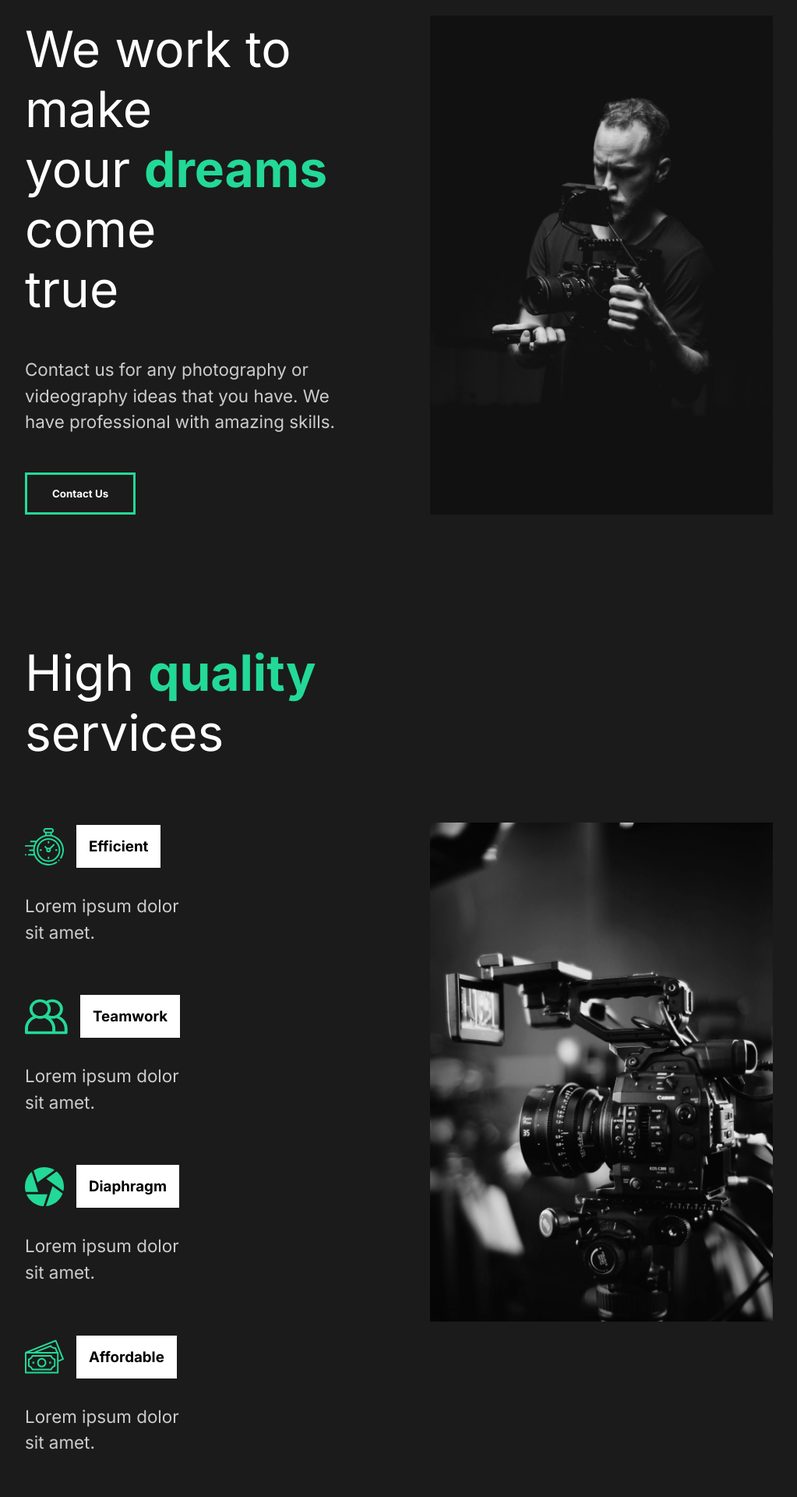
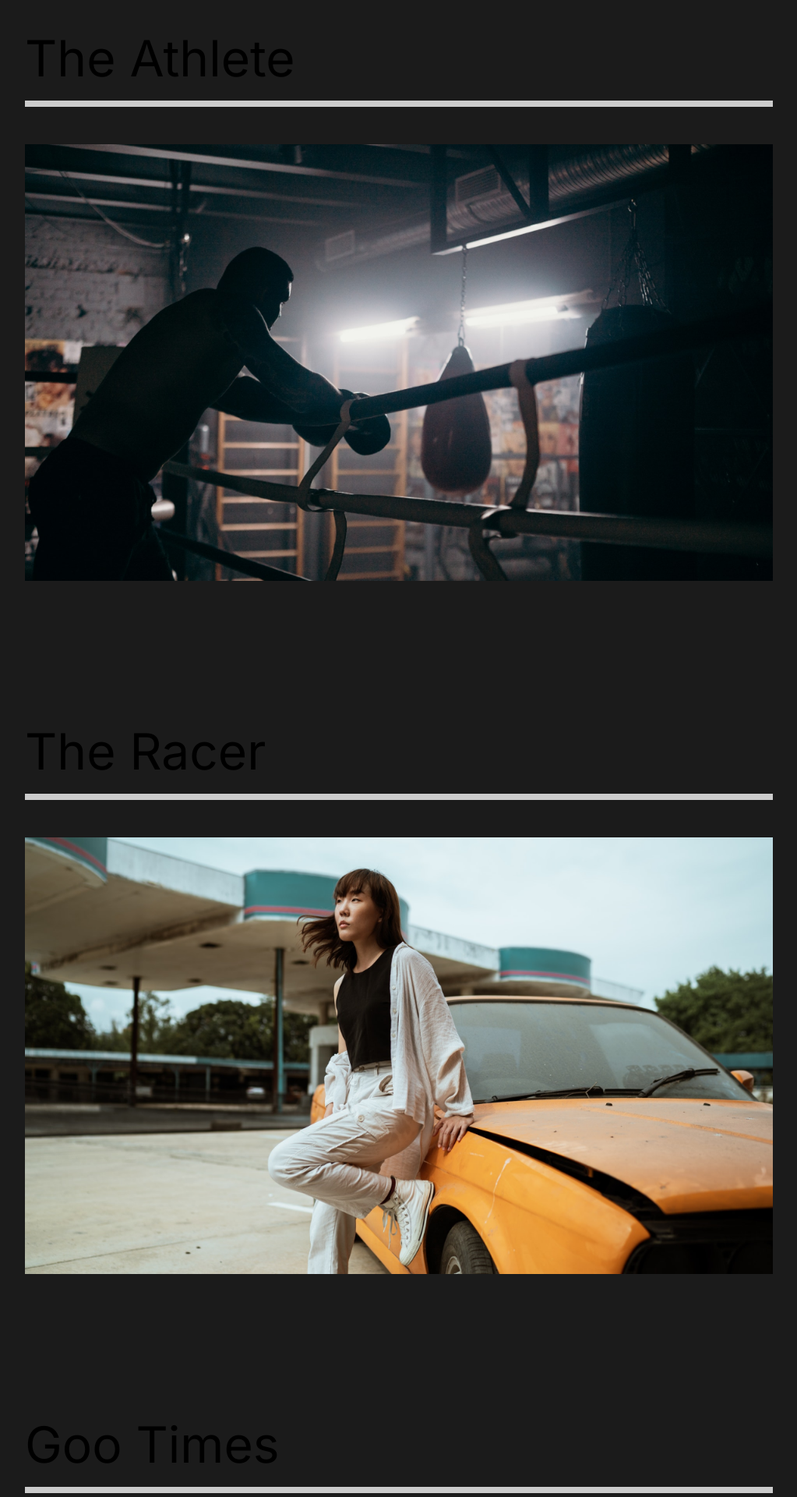
Before and after one commit to kykim102/Capture, a React (Create React App) app: page /work in a window 1280 px wide. Shown: the part 140-2060 px from the top of the page at 78% size, without its empty margins (128-1151 px from the left). Built offline with nearby package versions, Linux system fonts and the light colour scheme.

Commit message:
Our Work Page

```diff
--- a/src/App.js
+++ b/src/App.js
@@ -4,13 +4,27 @@
 // Import Pages
 import AboutUs from './pages/AboutUs';
 import Nav from './components/Nav';
+import ContactUs from './pages/ContactUs';
+import OurWork from './pages/OurWork';
+// Router
+import { Switch, Route } from 'react-router-dom';
 
 function App() {
 	return (
 		<div className="App">
 			<GlobalStyle />
 			<Nav />
-			<AboutUs />
+			<Switch>
+				<Route exact path="/">
+					<AboutUs />
+				</Route>
+				<Route exact path="/work">
+					<OurWork />
+				</Route>
+				<Route exact path="/contact">
+					<ContactUs />
+				</Route>
+			</Switch>
 		</div>
 	);
 }
--- a/src/components/Nav.js
+++ b/src/components/Nav.js
@@ -1,23 +1,24 @@
 import React from 'react';
 import styled from 'styled-components';
+import { Link } from 'react-router-dom';
 
 const Nav = () => {
 	return (
 		<StyledNav>
 			<h1>
-				<a id="logo" href="/">
+				<Link id="logo" to="/">
 					Capture
-				</a>
+				</Link>
 			</h1>
 			<ul>
 				<li>
-					<a href="/">1. About Us</a>
+					<Link to="/">1. About Us</Link>
 				</li>
 				<li>
-					<a href="/">2. Our Work</a>
+					<Link to="/work">2. Our Work</Link>
 				</li>
 				<li>
-					<a href="/">3. Contact Us</a>
+					<Link to="/contact">3. Contact Us</Link>
 				</li>
 			</ul>
 		</StyledNav>
--- a/src/index.js
+++ b/src/index.js
@@ -2,10 +2,13 @@
 import ReactDOM from 'react-dom';
 import App from './App';
 import reportWebVitals from './reportWebVitals';
+import { BrowserRouter } from 'react-router-dom';
 
 ReactDOM.render(
 	<React.StrictMode>
-		<App />
+		<BrowserRouter>
+			<App />
+		</BrowserRouter>
 	</React.StrictMode>,
 	document.getElementById('root')
 );
--- /dev/null
+++ b/src/pages/ContactUs.js
@@ -0,0 +1,11 @@
+import React from 'react';
+
+const ContactUs = () => {
+	return (
+		<div>
+			<h1>Contact Us</h1>
+		</div>
+	);
+};
+
+export default ContactUs;
--- /dev/null
+++ b/src/pages/OurWork.js
@@ -0,0 +1,60 @@
+import React from 'react';
+import styled from 'styled-components';
+import { Link } from 'react-router-dom';
+// Images
+import athlete from '../img/athlete-small.png';
+import theracer from '../img/theracer-small.png';
+import goodtimes from '../img/goodtimes-small.png';
+
+const OurWork = () => {
+	return (
+		<Work>
+			<Movie>
+				<h2>The Athlete</h2>
+				<div className="line" />
+				<Link>
+					<img src={athlete} alt="athlete" />
+				</Link>
+			</Movie>
+			<Movie>
+				<h2>The Racer</h2>
+				<div className="line" />
+				<Link>
+					<img src={theracer} alt="theracer" />
+				</Link>
+			</Movie>
+			<Movie>
+				<h2>Goo Times</h2>
+				<div className="line" />
+				<Link>
+					<img src={goodtimes} alt="goodtimes" />
+				</Link>
+			</Movie>
+		</Work>
+	);
+};
+
+const Work = styled.div`
+	min-height: 100vh;
+	overflow: hidden;
+	padding: 5rem 10rem;
+	h2 {
+		padding: 1rem 0rem;
+	}
+`;
+
+const Movie = styled.div`
+	padding-bottom: 10rem;
+	.line {
+		height: 0.5rem;
+		background: #cccccc;
+		margin-bottom: 3rem;
+	}
+	img {
+		width: 100%;
+		height: 70vh;
+		object-fit: cover;
+	}
+`;
+
+export default OurWork;
```
